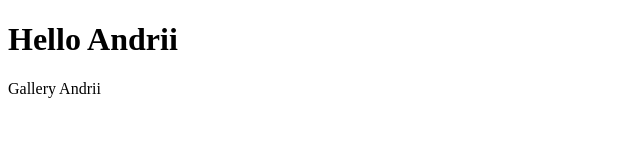
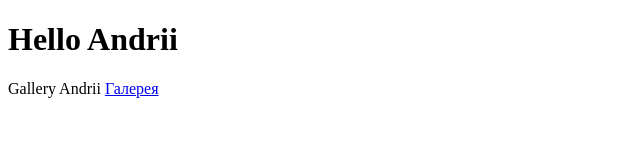
Before and after one commit to andreysansay/first, a plain HTML site: page index.html in a window 1280 px wide. Shown: the full height of the page, 0-640 px from the left. Drawn offline with Linux system fonts and the light colour scheme.

Commit message:
index.html

```diff
--- a/index.html
+++ b/index.html
@@ -9,5 +9,6 @@
 <body>
     <h1>Hello Andrii</h1>
     <span>Gallery Andrii</span>
+    <a href="../git/gallery.html" target="_blank">Галерея</a>
 </body>
 </html>
```
